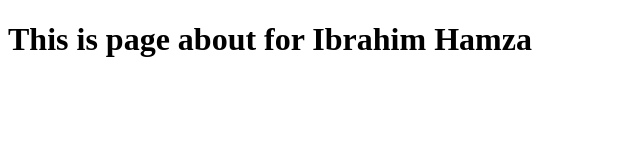
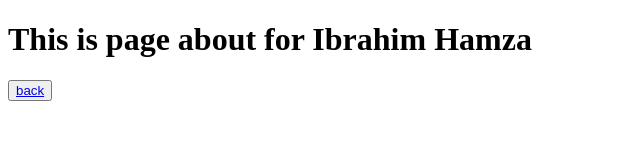
Before and after one commit to IbrahimHmza/portofolio, a plain HTML site: page aboutme.html in a window 1280 px wide. Shown: the whole page, without its empty margins (0-640 px from the left). Drawn offline with Linux system fonts and the light colour scheme.

Commit message:
aboutme.html

```diff
--- a/aboutme.html
+++ b/aboutme.html
@@ -7,5 +7,7 @@
 </head>
 <body>
     <h1>This is page about for Ibrahim Hamza</h1>
+    <button><a href="./index.html">back</a> </button>
+
 </body>
 </html>
```
